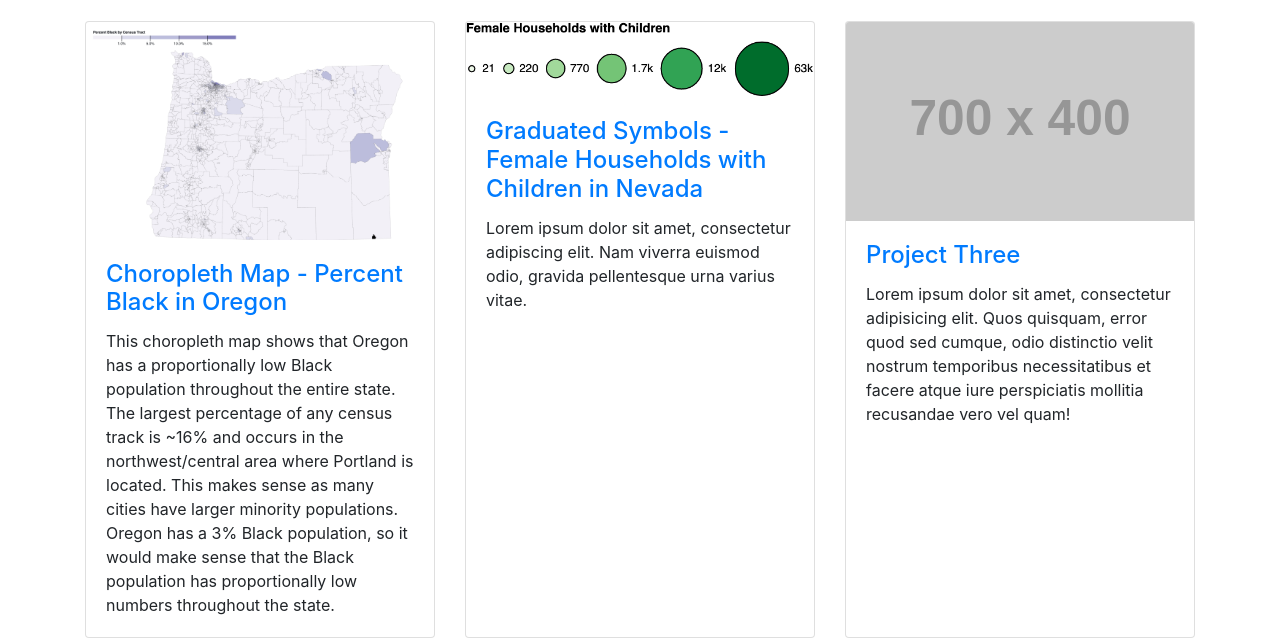
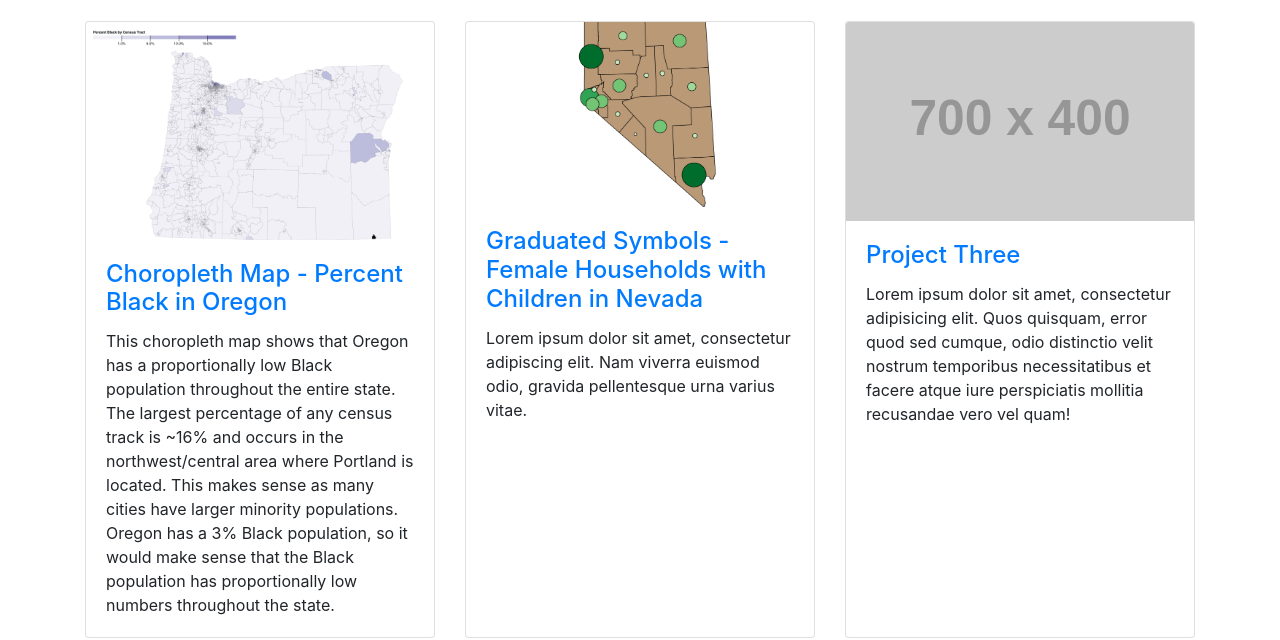
Before and after one commit to geog3540/Geographic-Visualization-2021---Maddie-Gulick, a website: page index.html in a window 1280 px wide. Shown: the part 179-819 px from the top of the page. Drawn offline with Linux system fonts and the light colour scheme.

Commit message:
graduated x3

```diff
--- a/index.html
+++ b/index.html
@@ -70,7 +70,7 @@
         </div>
         <div class="col-lg-4 col-sm-6 portfolio-item">
           <div class="card h-100">
-            <a href="https://observablehq.com/@21mgulick/graduated-symbol-mapping"><img class="card-img-top" src="images/symbolLegend.png" src="images/graduatedSymbols.png" alt=""></a>
+            <a href="https://observablehq.com/@21mgulick/graduated-symbol-mapping"><img class="card-img-top" src="images/graduatedSymbols.png" alt=""></a>
             <div class="card-body">
               <h4 class="card-title">
                 <a href="https://observablehq.com/@21mgulick/graduated-symbol-mapping">Graduated Symbols - Female Households with Children in Nevada</a>
```
